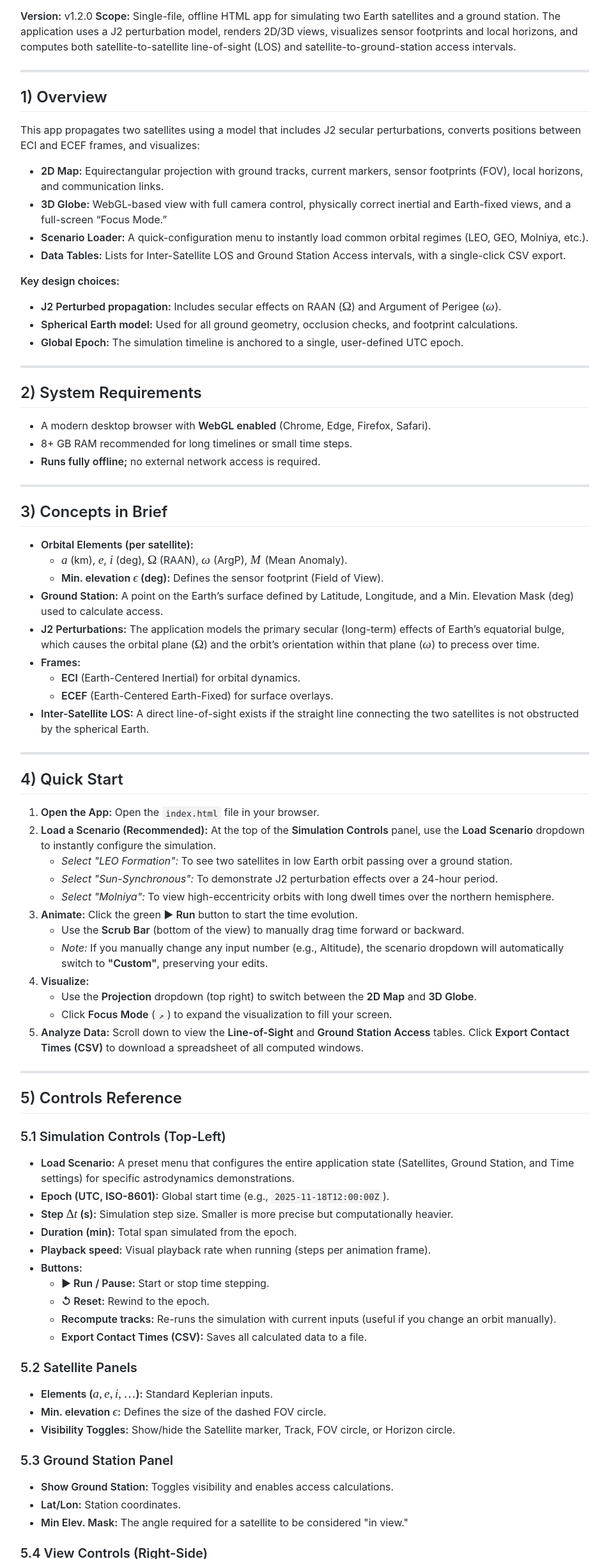
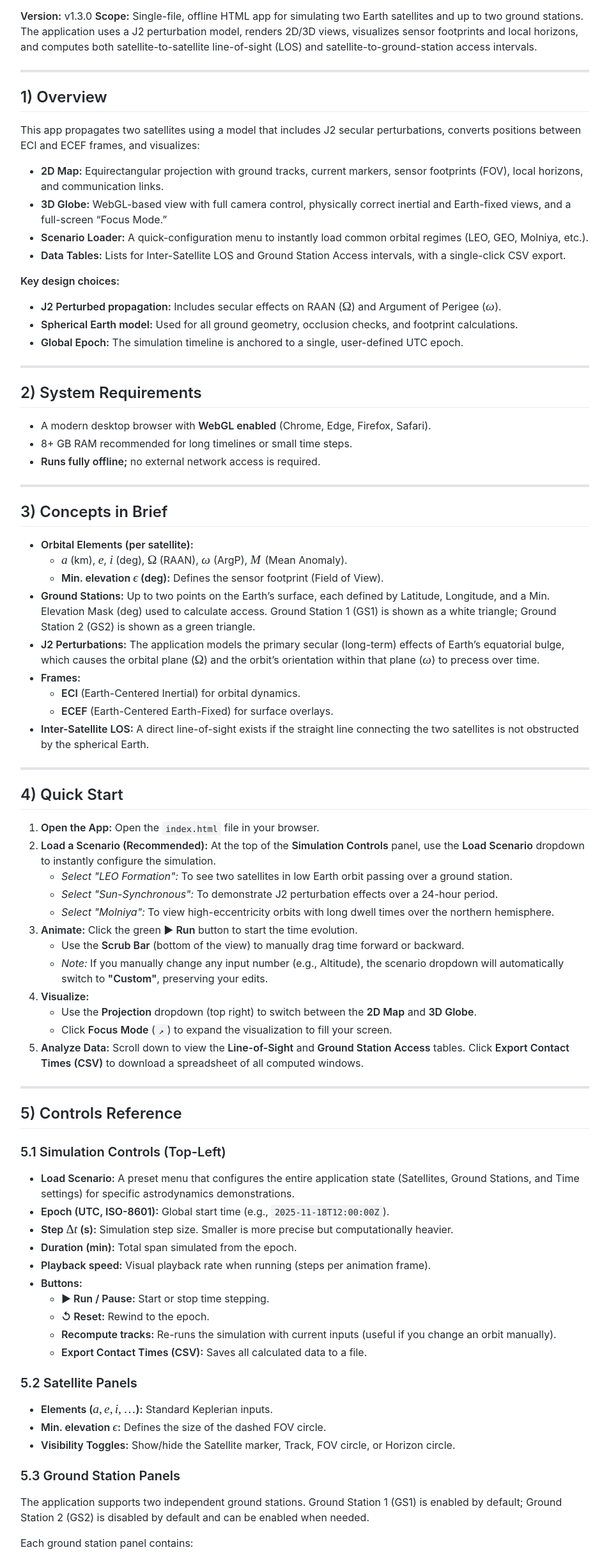
Before and after one commit to henkielp/Orbital-Contact-Analyzer, a plain HTML site: page User-Manual.html in a window 1280 px wide. Shown: the part 107-2543 px from the top of the page at 64% size, without its empty margins (163-1116 px from the left). Drawn offline with Linux system fonts and the light colour scheme; a web font is replaced by a local one.

Commit message:
docs: update User Manual to v1.3.0 for GS2
- Version header updated from v1.2.0 to v1.3.0
- Scope updated to reference two ground stations
- Section 3 (Concepts): "Ground Station" expanded to "Ground Stations"
- Section 5.1: "Load Scenario" updated to reference "Ground Stations"
- Section 5.3: Renamed to "Ground Station Panels" with full coverage of dual-station UI, visual markers, merged table, badges, and CSV export
- Section 10: Added v1.3.0 release notes

```diff
--- a/User-Manual.html
+++ b/User-Manual.html
@@ -2338,8 +2338,8 @@ body {
 </head>
 <body>
   <article class="markdown-body"><h1 class="atx" id="orbital-contact-analyzer--user-manual">Orbital Contact Analyzer — User Manual</h1>
-<p><strong>Version:</strong> v1.2.0
-<strong>Scope:</strong> Single-file, offline HTML app for simulating two Earth satellites and a ground station. The application uses a J2 perturbation model, renders 2D/3D views, visualizes sensor footprints and local horizons, and computes both satellite-to-satellite line-of-sight (LOS) and satellite-to-ground-station access intervals.</p>
+<p><strong>Version:</strong> v1.3.0
+<strong>Scope:</strong> Single-file, offline HTML app for simulating two Earth satellites and up to two ground stations. The application uses a J2 perturbation model, renders 2D/3D views, visualizes sensor footprints and local horizons, and computes both satellite-to-satellite line-of-sight (LOS) and satellite-to-ground-station access intervals.</p>
 <hr>
 <h2 class="atx" id="1-overview">1) Overview</h2>
 <p>This app propagates two satellites using a model that includes J2 secular perturbations, converts positions between ECI and ECEF frames, and visualizes:</p>
@@ -2370,7 +2370,7 @@ body {
 <li><strong>Min. elevation <span class="katex"><span class="katex-mathml"></span><span aria-hidden="true" class="katex-html"><span class="base"><span style="height:0.4306em;" class="strut"></span><span class="mord mathnormal">ϵ</span></span></span></span> (deg):</strong> Defines the sensor footprint (Field of View).</li>
 </ul>
 </li>
-<li><strong>Ground Station:</strong> A point on the Earth’s surface defined by Latitude, Longitude, and a Min. Elevation Mask (deg) used to calculate access.</li>
+<li><strong>Ground Stations:</strong> Up to two points on the Earth’s surface, each defined by Latitude, Longitude, and a Min. Elevation Mask (deg) used to calculate access. Ground Station 1 (GS1) is shown as a white triangle; Ground Station 2 (GS2) is shown as a green triangle.</li>
 <li><strong>J2 Perturbations:</strong> The application models the primary secular (long-term) effects of Earth’s equatorial bulge, which causes the orbital plane (<span class="katex"><span class="katex-mathml"></span><span aria-hidden="true" class="katex-html"><span class="base"><span style="height:0.6833em;" class="strut"></span><span class="mord">Ω</span></span></span></span>) and the orbit’s orientation within that plane (<span class="katex"><span class="katex-mathml"></span><span aria-hidden="true" class="katex-html"><span class="base"><span style="height:0.4306em;" class="strut"></span><span style="margin-right:0.03588em;" class="mord mathnormal">ω</span></span></span></span>) to precess over time.</li>
 <li><strong>Frames:</strong><ul>
 <li><strong>ECI</strong> (Earth-Centered Inertial) for orbital dynamics.</li>
@@ -2405,7 +2405,7 @@ body {
 <h2 class="atx" id="5-controls-reference">5) Controls Reference</h2>
 <h3 class="atx" id="51-simulation-controls-top-left">5.1 Simulation Controls (Top-Left)</h3>
 <ul>
-<li><strong>Load Scenario:</strong> A preset menu that configures the entire application state (Satellites, Ground Station, and Time settings) for specific astrodynamics demonstrations.</li>
+<li><strong>Load Scenario:</strong> A preset menu that configures the entire application state (Satellites, Ground Stations, and Time settings) for specific astrodynamics demonstrations.</li>
 <li><strong>Epoch (UTC, ISO-8601):</strong> Global start time (e.g., <code>2025-11-18T12:00:00Z</code>).</li>
 <li><strong>Step <span class="katex"><span class="katex-mathml"></span><span aria-hidden="true" class="katex-html"><span class="base"><span style="height:0.6833em;" class="strut"></span><span class="mord">Δ</span><span class="mord mathnormal">t</span></span></span></span> (s):</strong> Simulation step size. Smaller is more precise but computationally heavier.</li>
 <li><strong>Duration (min):</strong> Total span simulated from the epoch.</li>
@@ -2424,12 +2424,17 @@ body {
 <li><strong>Min. elevation <span class="katex"><span class="katex-mathml"></span><span aria-hidden="true" class="katex-html"><span class="base"><span style="height:0.4306em;" class="strut"></span><span class="mord mathnormal">ϵ</span></span></span></span>:</strong> Defines the size of the dashed FOV circle.</li>
 <li><strong>Visibility Toggles:</strong> Show/hide the Satellite marker, Track, FOV circle, or Horizon circle.</li>
 </ul>
-<h3 class="atx" id="53-ground-station-panel">5.3 Ground Station Panel</h3>
+<h3 class="atx" id="53-ground-station-panels">5.3 Ground Station Panels</h3>
+<p>The application supports two independent ground stations. Ground Station 1 (GS1) is enabled by default; Ground Station 2 (GS2) is disabled by default and can be enabled when needed.</p>
+<p>Each ground station panel contains:</p>
 <ul>
-<li><strong>Show Ground Station:</strong> Toggles visibility and enables access calculations.</li>
+<li><strong>Show Ground Station:</strong> Toggles visibility and enables access calculations for that station.</li>
 <li><strong>Lat/Lon:</strong> Station coordinates.</li>
-<li><strong>Min Elev. Mask:</strong> The angle required for a satellite to be considered "in view."</li>
-</ul>
+<li><strong>Min Elev. Mask:</strong> The minimum elevation angle (above the local horizon) required for a satellite to be considered "in view" from that station.</li>
+</ul>
+<p>On the 2D map and 3D globe, GS1 appears as a <strong>white</strong> triangle and GS2 appears as a <strong>green</strong> triangle. When a satellite has access to a ground station, a dashed link line is drawn between them in the satellite's color.</p>
+<p>The <strong>Ground Station Access Intervals</strong> table (below the map) merges intervals from both stations in chronological order. Each row indicates which station (GS1 or GS2) and which satellite are involved. The footer displays separate real-time badges for each station.</p>
+<p>The <strong>CSV export</strong> labels intervals as <code>ground-station-1</code> or <code>ground-station-2</code> in the type column.</p>
 <h3 class="atx" id="54-view-controls-right-side">5.4 View Controls (Right-Side)</h3>
 <ul>
 <li><strong>Projection:</strong> Toggle 2D Map vs. 3D Globe.</li>
@@ -2574,6 +2579,16 @@ body {
 </ul>
 <hr>
 <h2 class="atx" id="10-release-notes">10) Release Notes</h2>
+<p><strong>v1.3.0</strong></p>
+<ul>
+<li><strong>Feature:</strong> Added <strong>Ground Station 2</strong>. The application now supports two independent ground stations, each with its own coordinates, elevation mask, and access calculations.</li>
+<li><strong>UI:</strong> New "Ground Station 2" panel (disabled by default). GS1 shown as white triangle, GS2 as green triangle on both 2D and 3D views.</li>
+<li><strong>UI:</strong> Access intervals table now includes a "Station" column and merges both stations' intervals chronologically.</li>
+<li><strong>UI:</strong> Separate footer badges for GS1 and GS2 real-time access status.</li>
+<li><strong>Export:</strong> CSV now labels intervals as <code>ground-station-1</code> or <code>ground-station-2</code>.</li>
+<li><strong>Code Quality:</strong> Removed stray Evernote/Skitch CSS artifacts (176 lines) and browser-injected comment from file.</li>
+<li><strong>Documentation:</strong> Updated User Manual with new Ground Station Panels section (5.3).</li>
+</ul>
 <p><strong>v1.2.0</strong></p>
 <ul>
 <li><strong>Feature:</strong> Added <strong>TLE Import</strong> to parse Two-Line Element sets and populate orbital elements.</li>
```
